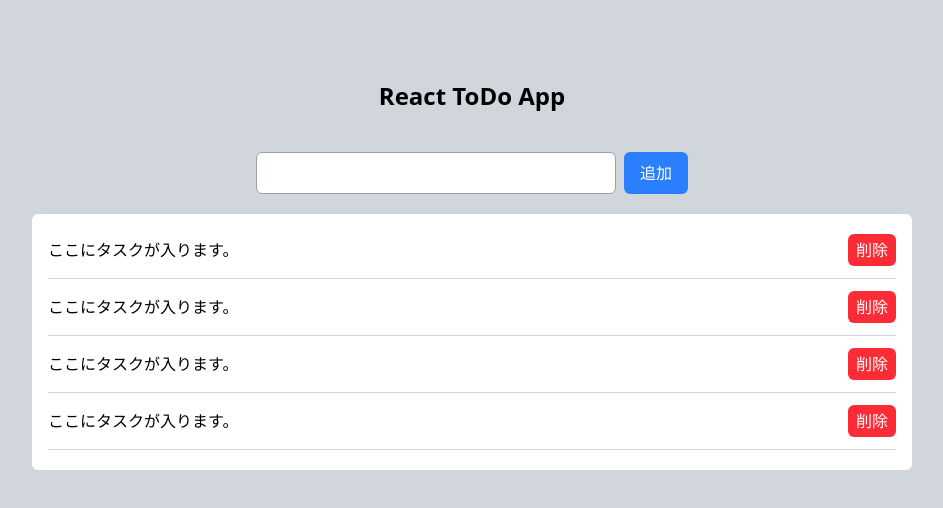
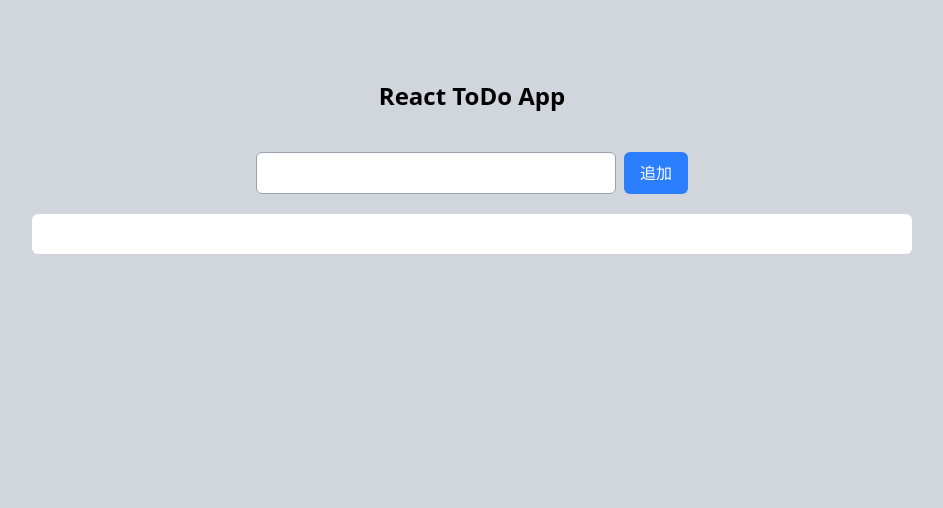
Before and after one commit to ttcaf/react-todo-app, a React (Vite) app: page / in a window 1280 px wide. Shown: the top 508 px of the page, without its empty margins (168-1111 px from the left). Built offline with nearby package versions, Linux system fonts and the light colour scheme.

Commit message:
入力したタスクを配列として格納し表示

```diff
--- a/src/app/App.tsx
+++ b/src/app/App.tsx
@@ -3,16 +3,19 @@ import TodoInput from './components/TodoInput/TodoInput';
 import TodoList from './components/TodoList/TodoList';
 
 function App() {
-  const [todo, setTodo] = useState<string>("");
+    const [todo, setTodo] = useState<string>("");
 
-  function handleTodoAdd() {
-    console.log(todo);
+  // タスクを格納する配列
+  const [todos, setTodos] = useState<string[]>([]);
+
+    // eだけだとany型になるのでReact.EventCallbackで型を指定
+  function handleAddTask(e: React.FormEvent<HTMLFormElement>) {
+    e.preventDefault();
+    setTodo(e.target["todoInput"].value);
+    setTodos([...todos, e.target["todoInput"].value]);
+    e.target["todoInput"].value = "";
   }
 
-  // eだけだとany型になるのでReact.EventCallbackで型を指定
-  function handleInputChange(e: React.ChangeEvent<HTMLInputElement>) {
-    setTodo(e.target.value);
-  }
 
   return (
     <div className="min-h-screen bg-gray-300">
@@ -23,13 +26,13 @@ function App() {
       </div>
       <div className="pt-10">
         <div className="w-full max-w-md mx-auto px-2">
-          <TodoInput value={todo} onTodoAdd={handleTodoAdd} onChange={handleInputChange} />
+          <TodoInput onAddTask={handleAddTask}  />
         </div>
       </div>
 
       <div className="pt-5">
         <div className="w-full max-w-4xl mx-auto px-2">
-          <TodoList />
+          <TodoList todos={todos}/>
         </div>
       </div>
 
--- a/src/app/components/TodoInput/TodoInput.tsx
+++ b/src/app/components/TodoInput/TodoInput.tsx
@@ -1,16 +1,14 @@
 import React from 'react';
 
 type TodoInputProps = {
-  value: string; // 文字列
-  onTodoAdd: () => void; // 戻り値なしの関数
-  onChange: (e: React.ChangeEvent<HTMLInputElement>) => void; // 戻り値なしの関数、引数eはinput要素の変更イベント
+  onAddTask: (e: React.FormEvent<HTMLFormElement>) => void; // 戻り値なしの関数
 }
 
-function TodoInput({ value, onTodoAdd, onChange }: TodoInputProps) {
+function TodoInput({ onAddTask }: TodoInputProps) {
   return (
-    <form className="flex gap-2" >
-      <input type="text" className="flex-1 p-2 rounded-md border border-gray-400 bg-white" value={value} onChange={onChange} />
-      <button type="button" className="bg-blue-500 text-white px-4 py-2 rounded-md cursor-pointer" onClick={onTodoAdd}>追加</button>
+    <form className="flex gap-2" onSubmit={onAddTask}>
+      <input type="text" className="flex-1 p-2 rounded-md border border-gray-400 bg-white" name="todoInput"  />
+      <button type="submit" className="bg-blue-500 text-white px-4 py-2 rounded-md cursor-pointer">追加</button>
     </form>
   )
 }
--- a/src/app/components/TodoItem/TodoItem.tsx
+++ b/src/app/components/TodoItem/TodoItem.tsx
@@ -1,15 +1,20 @@
 import React from 'react';
 
-function TodoItem() {
+type TodoItemProps = {
+  todo: string;
+}
+
+// TodoListで渡されたタスクを表示
+function TodoItem({ todo }: TodoItemProps) {
   return (
     <li className="w-full flex pb-3 border-b border-gray-300">
      <span className="flex-1 pt-1">
-       ここにタスクが入ります。
+      {todo}
      </span>
      <button type="button" className="bg-red-500 text-white px-2 py-1 rounded-md cursor-pointer">
        削除
      </button>
    </li>
-  )
+  );
 }
 export default TodoItem;
--- a/src/app/components/TodoList/TodoList.tsx
+++ b/src/app/components/TodoList/TodoList.tsx
@@ -1,16 +1,22 @@
 import React from 'react';
 import TodoItem from '../TodoItem/TodoItem';
 
-function TodoList() {
+type TodoListProps = {
+  todos: string[];
+}
+
+// TodoInputで入力したタスクの配列ををmapでTodoItemに渡す
+function TodoList({ todos }: TodoListProps) {
   return (
     <div className="bg-white py-5 px-4 rounded-md">
       <ul className="flex flex-col gap-3">
-        <TodoItem />
-        <TodoItem />
-        <TodoItem />
-        <TodoItem />
+        {
+          todos.map((todo, index) => {
+            return <TodoItem todo={todo} key={index} />
+          })
+        }
       </ul>
     </div>
-  )
+  );
 }
 export default TodoList;
--- a/src/app/main.tsx
+++ b/src/app/main.tsx
@@ -2,4 +2,4 @@ import React from 'react'
 import { createRoot } from 'react-dom/client'
 import App from './App'
 
-createRoot(document.getElementById('root')!).render( <App /> )
+createRoot(document.getElementById('root')!).render( <App /> );
```
